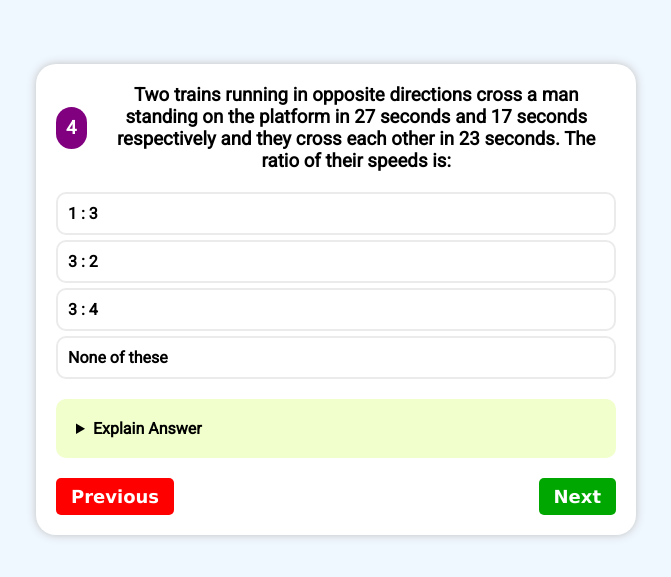
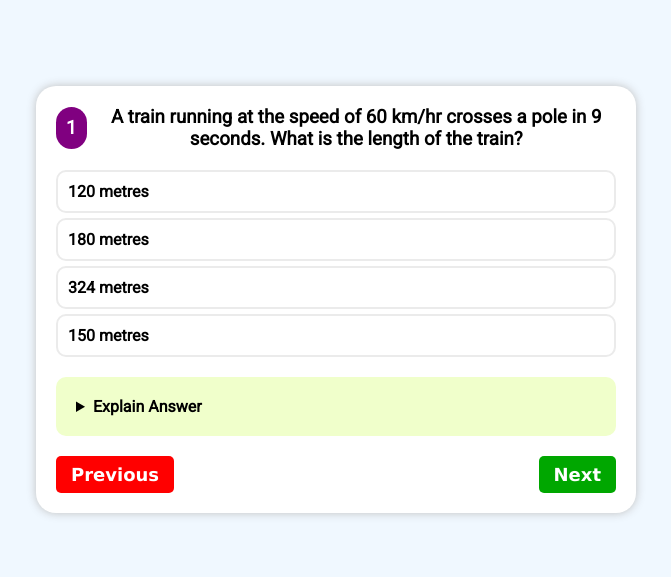
Before and after one commit to akram6t/quizdemo, a plain HTML site: page index.html in a window 1280 px wide. Shown: the part 101-678 px from the top of the page, without its empty margins (304-975 px from the left). Drawn offline with Linux system fonts and the light colour scheme.

Commit message:
last commit

```diff
--- a/index.html
+++ b/index.html
@@ -36,10 +36,10 @@
 
     const btnPrev = document.getElementById('btnPrev');
     const btnNext = document.getElementById('btnNext');
+    const detail = document.querySelector('details');
+    const options = document.querySelectorAll('.option');
 
-    let i = 3;
-
-    const options = document.querySelectorAll('.option');
+    let i = 0;
 
     options.forEach((op) => op.addEventListener('click', (e) => {
         let ans = e.target.innerHTML;
@@ -87,6 +87,7 @@
         setQuestion('exp', obj.exp)
         setQuestion('qindex', obj.id);
         clearbackgroundEffect();
+        detail.removeAttribute("open");
     }
 
     function setQuestion(id, text){
```
